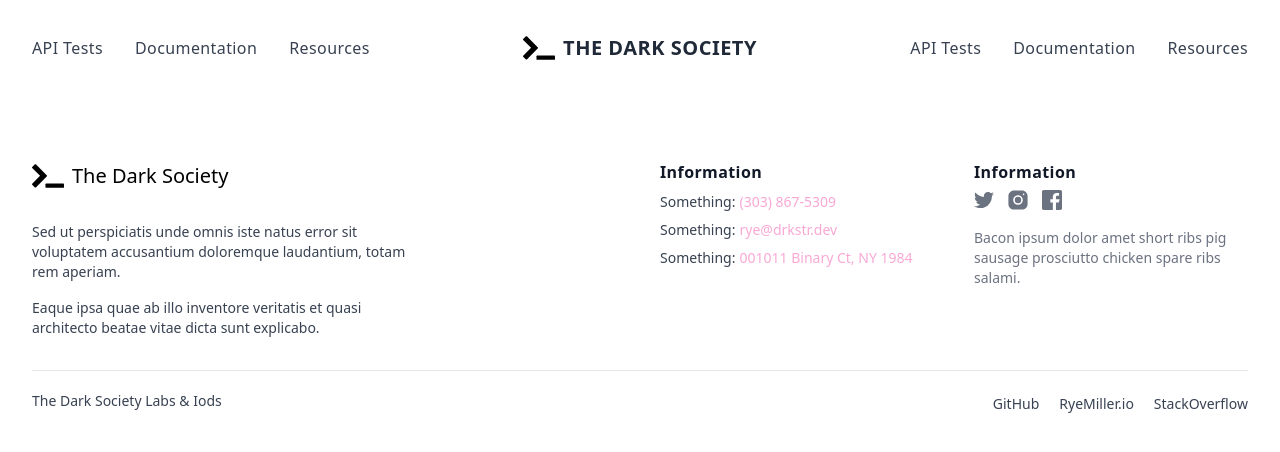
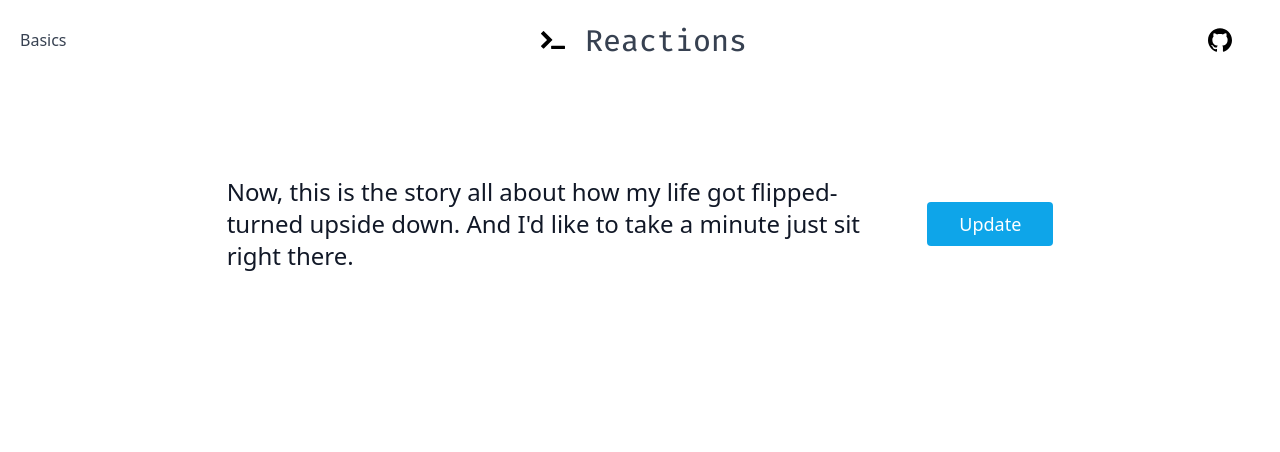
Before and after one commit to iods/js-reactions, a React (Create React App) app: page / in a window 1280 px wide. Shown: the top 452 px of the page. Built offline with nearby package versions, Linux system fonts and the light colour scheme.

Commit message:
#4: Addition of basic react classes v hooks setup.

```diff
--- a/package.json
+++ b/package.json
@@ -8,6 +8,7 @@
     "@testing-library/jest-dom": "^5.16.2",
     "@testing-library/react": "^12.1.3",
     "@testing-library/user-event": "^13.5.0",
+    "axios": "^0.26.0",
     "react": "^17.0.2",
     "react-dom": "^17.0.2",
     "react-scripts": "5.0.0",
--- a/src/App.js
+++ b/src/App.js
@@ -1,6 +1,6 @@
 
-import Header from './components/Core/Header';
-import Footer from './components/Core/Footer';
+import Header from './components/Layout/Header';
+import AppComponent from "./components/Basics/AppComponent";
 
 import './styles/index.css'
 
@@ -9,7 +9,9 @@ const App = () => {
 
       <>
           <Header />
-          <Footer />
+          <section className="text-gray-700">
+              <AppComponent />
+          </section>
       </>
   );
 }
--- /dev/null
+++ b/src/components/Basics/AppComponent.jsx
@@ -0,0 +1,41 @@
+import { Component } from "react";
+
+/**
+ * Example of a Component from a class.
+ *
+ * Classes vs. Hooks
+ */
+class AppComponent extends Component {
+
+    /*
+     * Local State
+     * super(); is not really important for React
+     * think of it like parent::_construct()
+     *
+     * Render and re-render the data here.
+     */
+    constructor() {
+        super();
+
+        // react will look for this
+        this.state = {
+            verse: 'Now, this is the story all about how my life got flipped-turned upside down. And I\'d like to take a minute just sit right there.'
+        }
+    }
+
+
+    render() {
+        return (
+            <div className="container mx-auto px-5 py-24">
+                <div className="lg:w-2/3 flex flex-col sm:flex-row sm:items-center items-start mx-auto">
+                    <h1 className="flex-grow sm:pr-16 text-2xl font-medium text-gray-900">{this.state.verse}</h1>
+                    <button onClick={() => {
+                        this.setState({verse: 'I\'ll tell you how I became the prince of a town called Bel-Air'})
+                    }} className="flex-shrink-0 text-white bg-sky-500 border-0 py-2 px-8 focus:outline-none hover:bg-sky-600 rounded text-lg mt-10 sm:mt-0">Update</button>
+                </div>
+            </div>
+        );
+    }
+}
+
+export default AppComponent;
--- /dev/null
+++ b/src/components/Layout/Header.jsx
@@ -0,0 +1,30 @@
+
+import github from '../../assets/img/github.svg';
+import favicon from '../../assets/img/favicon.svg';
+
+const Header = () => {
+
+    return (
+
+        <header className="text-gray-700">
+
+            <div className="container mx-auto flex flex-wrap p-5 flex-col md:flex-row items-center">
+
+                <nav className="flex flex-wrap md:ml-auto lg:w-2/5 items-center">
+                    <a className="mr-5 hover:text-gray-900" href="/">Basics</a>
+                </nav>
+                <a className="flex order-first lg:order-none lg:w-1/5 font-medium items-center lg:items-center lg:justify-center mb-4 md:mb-0">
+                    <img alt="The Dark Society" className="w-10 h-10 p-2" src={ favicon } />
+                    <span className="ml-3 mt-1 text-3xl dark">Reactions</span>
+                </a>
+                <div className="lg:w-2/5 inline-flex lg:justify-end ml-5 lg:ml-0">
+                    <a className="mr-5 hover:text-gray-900">
+                        <img alt="The Dark Society" className="w-10 h-10 p-2" src={ github } />
+                    </a>
+                </div>
+            </div>
+        </header>
+    )
+}
+
+export default Header;
--- /dev/null
+++ b/src/components/Tests/Default.jsx
@@ -0,0 +1,10 @@
+
+const Default = (props) => {
+
+    if (props.showSecond) {
+        return <h1 className="text-3xl">Hello { props.first } { props.second }</h1>;
+    }
+    return <h1 className="text-3xl">Hello, { props.first }</h1>;
+}
+
+export default Default;
--- /dev/null
+++ b/src/components/Tests/Effect.jsx
@@ -0,0 +1,40 @@
+import axios from "axios";
+import { useState, useEffect} from "react";
+
+const API_URL = 'https://hp-api.herokuapp.com/api/characters';
+
+const Effect = () => {
+
+    const [characters, setCharacters] = useState(null);
+
+    useEffect(() => {
+        axios.get(API_URL).then((response) => {
+           setCharacters(response.data);
+        });
+    }, []);
+
+    if (!characters) return null;
+
+    const renderAllCharacters = () => {
+        return (
+            renderCharacters
+        )
+    };
+
+    const renderCharacters = characters.filter((item) => {
+        return item.name.toLowerCase();
+    }).map((item) => {
+        return (
+            <div className="container">
+                <p>{item.name}</p>
+                <ul>
+                    <li>{item.species}</li>
+                </ul>
+            </div>
+        )
+    });
+
+    return <>{renderAllCharacters()}</>
+}
+
+export default Effect;
--- a/src/styles/index.css
+++ b/src/styles/index.css
@@ -2,3 +2,15 @@
 @import './components/index.css';
 @import "./screens/index.css";
 @import './utilities/index.css';
+
+@font-face {
+    font-family: 'fira_code';
+    src: url('../assets/fonts/firacode-retina-webfont.woff2') format('woff2'),
+    url('../assets/fonts/firacode-retina-webfont.woff') format('woff');
+    font-weight: normal;
+    font-style: normal;
+}
+
+.dark {
+    font-family: fira_code, serif;
+}
```
Also changed, not shown: src/components/Tests/State.jsx (added), 1 other file (tests, documents, lock files or other folders).
